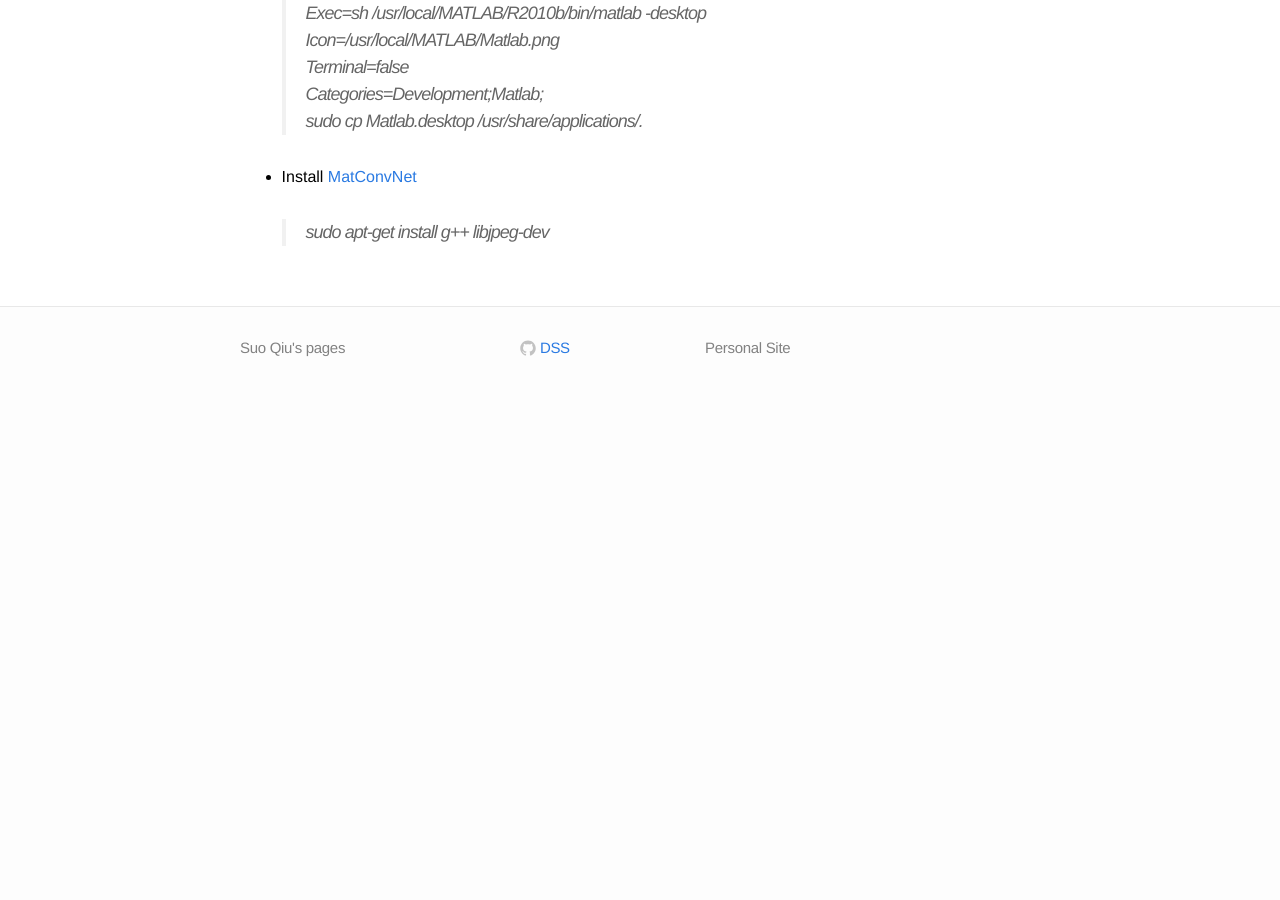
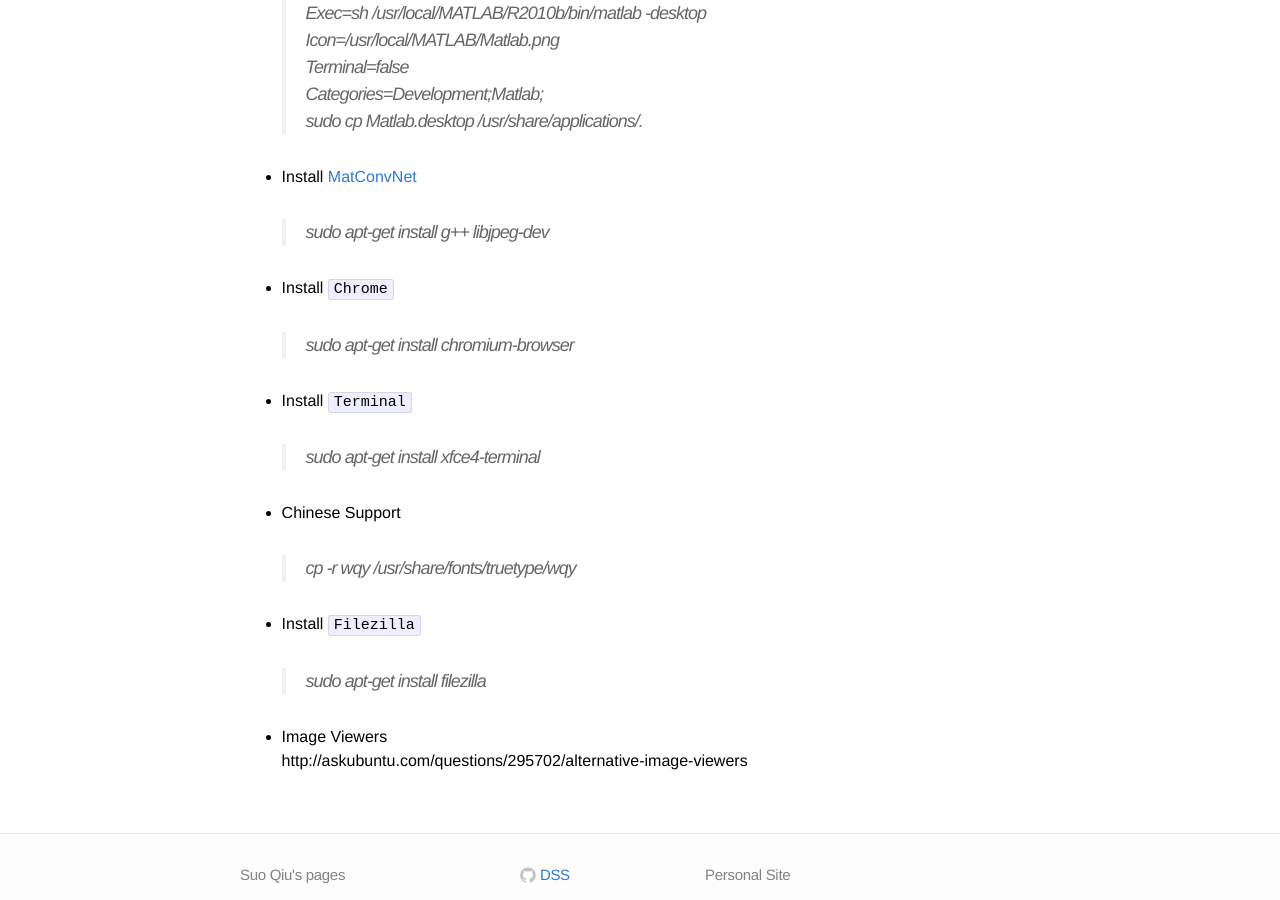
Before and after one commit to kyuusaku/kyuusaku.github.io, a Jekyll site: the page built from server.md, in a window 1280 px wide and 900 px high, scrolled down 3540 px. Built offline with Jekyll 4.4.1, drawn with Linux system fonts in a browser that asks for light colours; before the commit the page ends 3945 px from its top, so only the background shows below that.

Commit message:
Update server.md

```diff
--- a/server.md
+++ b/server.md
@@ -154,3 +154,23 @@
 * Install [MatConvNet](http://www.vlfeat.org/matconvnet/)
 
     > sudo apt-get install g++ libjpeg-dev
+
+* Install `Chrome`
+
+    > sudo apt-get install chromium-browser
+
+* Install `Terminal`
+
+    > sudo apt-get install xfce4-terminal
+
+* Chinese Support
+
+    > cp -r wqy /usr/share/fonts/truetype/wqy
+
+* Install `Filezilla`
+
+    > sudo apt-get install filezilla
+
+* Image Viewers
+
+    http://askubuntu.com/questions/295702/alternative-image-viewers
```
